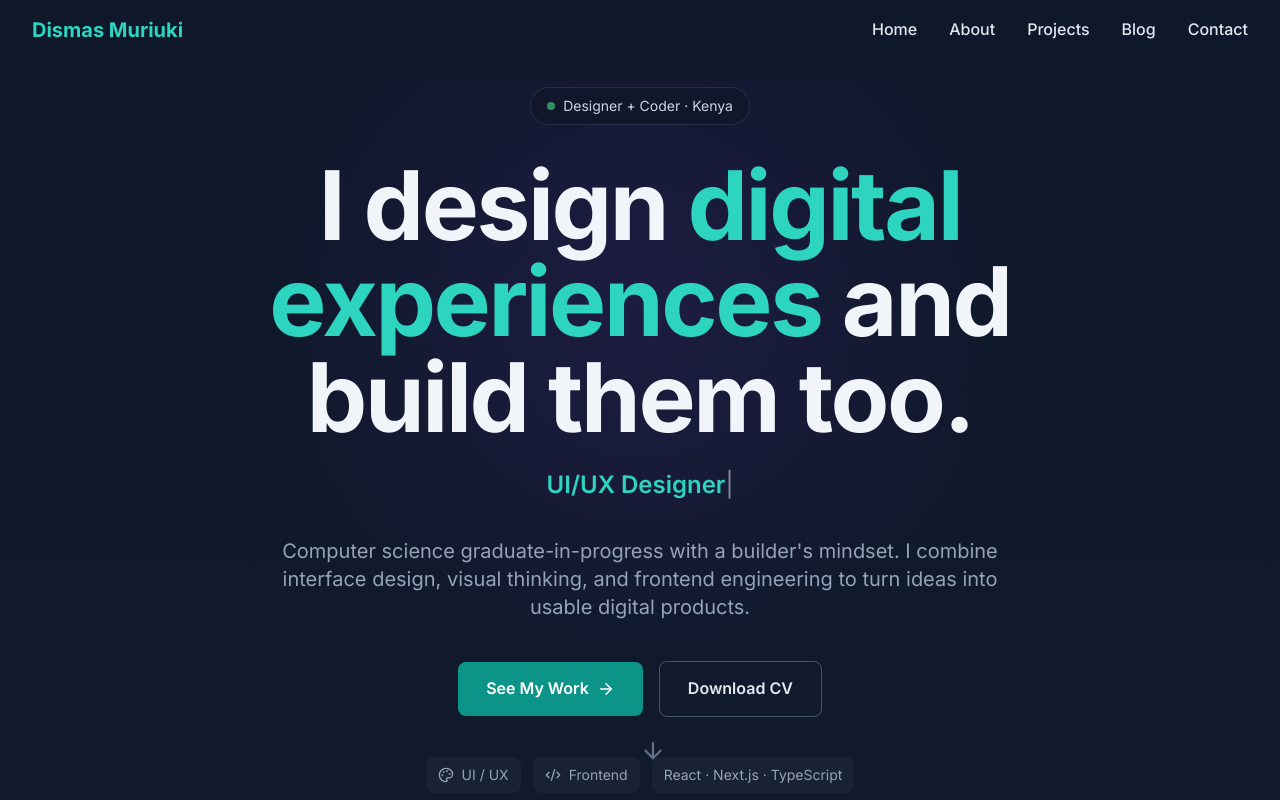
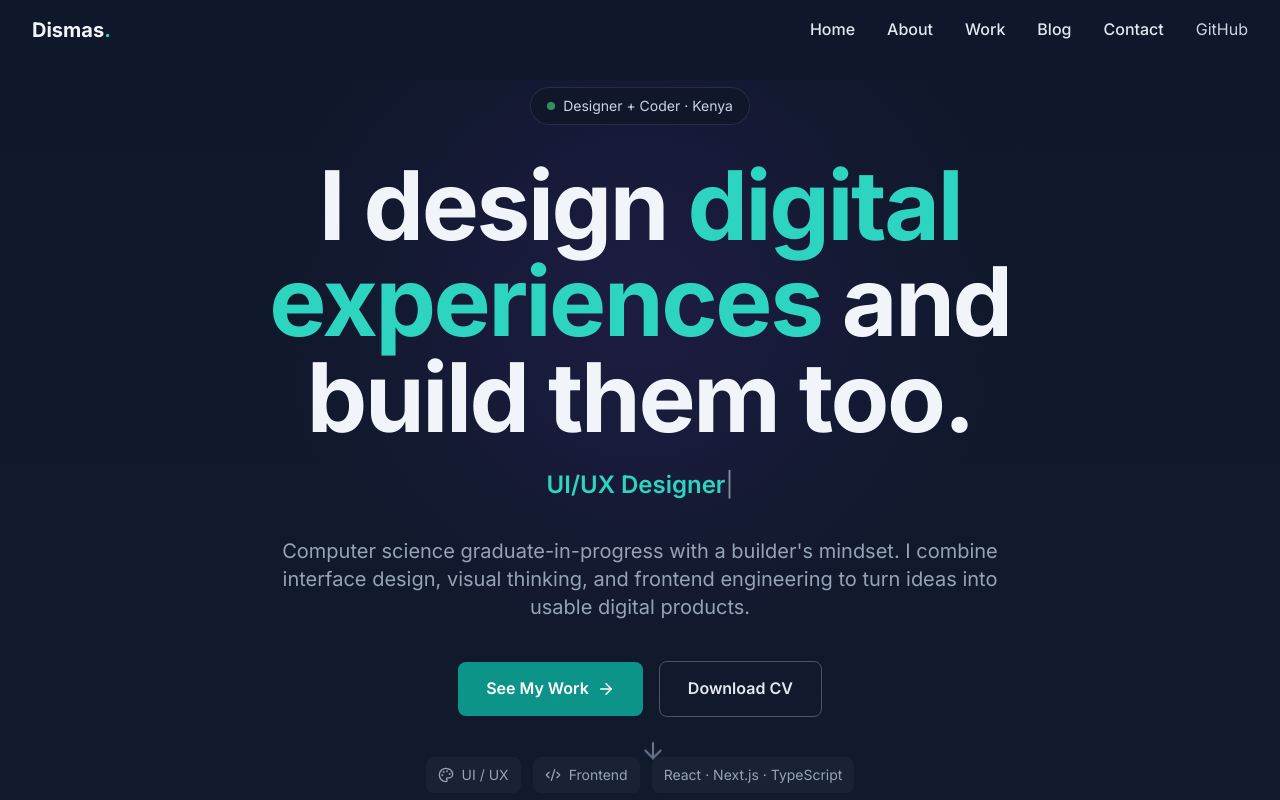
Before and after one commit to danny-dis/dismas-portfolio, a Next.js app: page / in a window 1280 px wide. Shown: the top 800 px of the page. Built offline with nearby package versions, Linux system fonts and the light colour scheme.

Commit message:
update navigation for portfolio positioning

```diff
--- a/src/components/Header.tsx
+++ b/src/components/Header.tsx
@@ -7,7 +7,7 @@ import { Menu, X } from 'lucide-react'
 const navigation = [
   { name: 'Home', href: '/' },
   { name: 'About', href: '/about' },
-  { name: 'Projects', href: '/projects' },
+  { name: 'Work', href: '/projects' },
   { name: 'Blog', href: '/blog' },
   { name: 'Contact', href: '/contact' },
 ]
@@ -17,66 +17,46 @@ export default function Header() {
   const [scrolled, setScrolled] = useState(false)
 
   useEffect(() => {
-    const handleScroll = () => {
-      setScrolled(window.scrollY > 50)
-    }
+    const handleScroll = () => setScrolled(window.scrollY > 50)
     window.addEventListener('scroll', handleScroll)
     return () => window.removeEventListener('scroll', handleScroll)
   }, [])
 
   return (
-    <header
-      className={`fixed top-0 w-full z-50 transition-all duration-300 ${
-        scrolled ? 'glass' : 'bg-transparent'
-      }`}
-    >
+    <header className={`fixed top-0 w-full z-50 transition-all duration-300 ${scrolled ? 'glass' : 'bg-transparent'}`}>
       <nav className="max-w-7xl mx-auto px-4 sm:px-6 lg:px-8">
         <div className="flex justify-between items-center py-4">
-          {/* Logo */}
-          <Link
-            href="/"
-            className="text-xl font-bold text-primary-400 hover:text-primary-300 transition-colors"
-          >
-            Dismas Muriuki
+          <Link href="/" className="text-xl font-bold text-dark-100 hover:text-primary-400 transition-colors">
+            Dismas<span className="text-primary-400">.</span>
           </Link>
 
-          {/* Desktop Navigation */}
-          <div className="hidden md:flex space-x-8">
+          <div className="hidden md:flex items-center space-x-8">
             {navigation.map((item) => (
-              <Link
-                key={item.name}
-                href={item.href}
-                className="text-dark-200 hover:text-primary-400 transition-colors duration-200 font-medium"
-              >
+              <Link key={item.name} href={item.href} className="text-dark-200 hover:text-primary-400 transition-colors duration-200 font-medium">
                 {item.name}
               </Link>
             ))}
+            <a href="https://github.com/danny-dis" target="_blank" rel="noopener noreferrer" className="text-dark-300 hover:text-primary-400 transition-colors" aria-label="GitHub">
+              GitHub
+            </a>
           </div>
 
-          {/* Mobile menu button */}
-          <button
-            onClick={() => setIsOpen(!isOpen)}
-            className="md:hidden p-2 rounded-md text-dark-200 hover:text-primary-400 hover:bg-dark-800 transition-colors"
-            aria-label="Toggle menu"
-          >
+          <button onClick={() => setIsOpen(!isOpen)} className="md:hidden p-2 rounded-md text-dark-200 hover:text-primary-400 hover:bg-dark-800 transition-colors" aria-label="Toggle menu">
             {isOpen ? <X size={24} /> : <Menu size={24} />}
           </button>
         </div>
 
-        {/* Mobile Navigation */}
         {isOpen && (
-          <div className="md:hidden">
+          <div className="md:hidden pb-4">
             <div className="px-2 pt-2 pb-3 space-y-1 glass rounded-lg mt-2">
               {navigation.map((item) => (
-                <Link
-                  key={item.name}
-                  href={item.href}
-                  className="block px-3 py-2 text-dark-200 hover:text-primary-400 hover:bg-dark-800 rounded-md transition-colors"
-                  onClick={() => setIsOpen(false)}
-                >
+                <Link key={item.name} href={item.href} className="block px-3 py-2 text-dark-200 hover:text-primary-400 hover:bg-dark-800 rounded-md transition-colors" onClick={() => setIsOpen(false)}>
                   {item.name}
                 </Link>
               ))}
+              <a href="https://github.com/danny-dis" target="_blank" rel="noopener noreferrer" className="block px-3 py-2 text-dark-200 hover:text-primary-400 hover:bg-dark-800 rounded-md transition-colors">
+                GitHub
+              </a>
             </div>
           </div>
         )}
```
